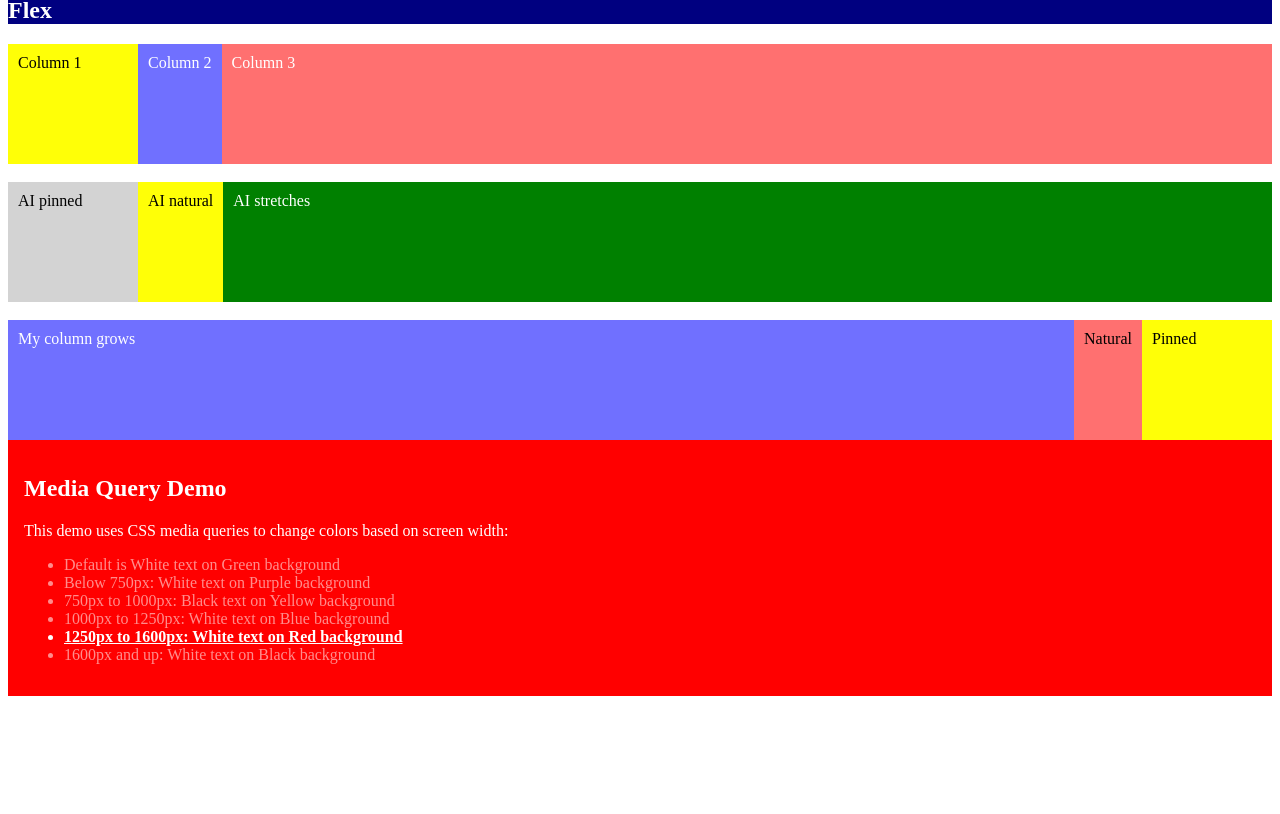
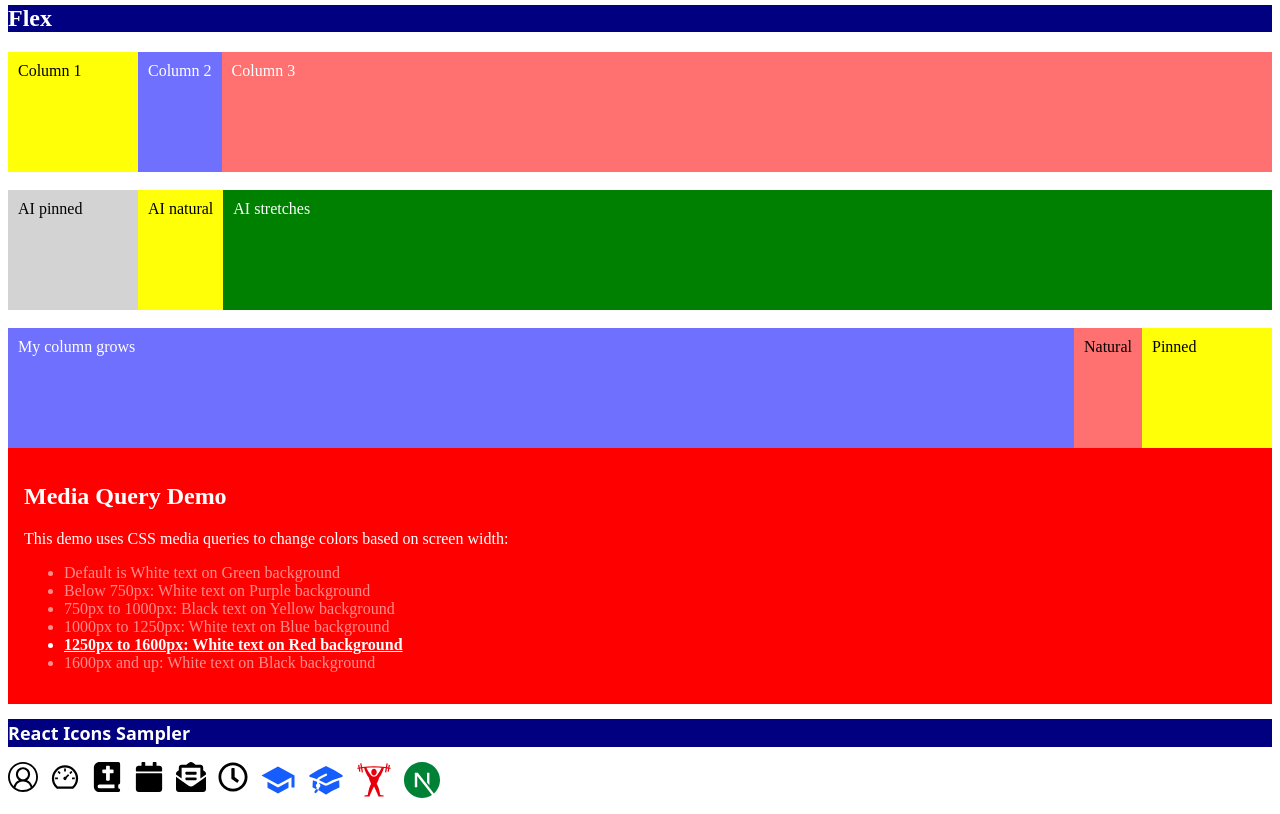
Before and after one commit to sesha-2k3/webdev-client, a Next.js app: page /labs/lab2 in a window 1280 px wide. Shown: the part 8104-8918 px from the top of the page. Before the commit the page ends 8808 px from the top, so only its background shows below. Built offline with nearby package versions, Linux system fonts and the light colour scheme.

Commit message:
deps for 2.2

```diff
--- a/app/labs/lab2/Flex.tsx
+++ b/app/labs/lab2/Flex.tsx
@@ -10,7 +10,6 @@
         </div>
       </div>
       <br />
-      {/* With AI */}
       <div id="wd-ai-flex" className="wd-flex-row-container">
         <div className="wd-bg-color-gray wd-width-110px">AI pinned</div>
         <div className="wd-bg-color-yellow">AI natural</div>
@@ -19,7 +18,6 @@
         </div>
       </div>
       <br />
-      {/* On your own: reversed, the FIRST column grows and the LAST is pinned */}
       <div className="wd-flex-row-container">
         <div className="wd-bg-color-blue wd-fg-color-white wd-flex-grow-1">
           My column grows
--- a/app/labs/lab2/Float.tsx
+++ b/app/labs/lab2/Float.tsx
@@ -3,7 +3,6 @@
 const LOREM =
   "Lorem ipsum, dolor sit amet consectetur adipisicing elit. Eius hic reprehenderit doloremque adipisci iste deserunt. Inventore, hic. Esse nihil unde aut, dignissimos eos consequatur veniam distinctio?";
 
-/* eslint-disable @next/next/no-img-element */
 export default function Float() {
   return (
     <div id="wd-float-divs">
@@ -33,7 +32,6 @@
         <div className="wd-float-done" />
       </div>
 
-      {/* With AI */}
       <div>
         <div id="wd-ai-float" className="wd-float-right wd-dimension-landscape wd-bg-color-green wd-fg-color-white">
           AI float
@@ -42,7 +40,6 @@
         <div className="wd-float-done" />
       </div>
 
-      {/* On your own: first float above is right, so this one floats left */}
       <div>
         <img className="wd-float-left" src="/images/teslabot.jpg" alt="Teslabot" />
         I lift weights four days a week and code the rest of the time. This
--- a/app/labs/lab2/GridLayout.tsx
+++ b/app/labs/lab2/GridLayout.tsx
@@ -21,7 +21,6 @@
           <h3>Side bar</h3>
         </div>
       </div>
-      {/* With AI */}
       <div id="wd-ai-grid" className="wd-grid-row">
         <div className="wd-grid-col-third-page wd-bg-color-red">
           <h3>AI one third</h3>
@@ -30,7 +29,6 @@
           <h3>AI two thirds</h3>
         </div>
       </div>
-      {/* On your own: three equal thirds */}
       <div className="wd-grid-row">
         <div className="wd-grid-col-third-page wd-bg-color-yellow">
           <h3>Code</h3>
--- a/app/labs/lab2/Margins.tsx
+++ b/app/labs/lab2/Margins.tsx
@@ -11,7 +11,6 @@
       <div className="wd-margin-all-around wd-padding-fat wd-border-fat wd-border-yellow wd-border-solid wd-bg-color-blue wd-fg-color-white">
         Margin all around
       </div>
-      {/* On your own */}
       <div className="wd-margin-top-only wd-padding-fat wd-border-fat wd-border-red wd-border-solid wd-bg-color-gray">
         My box: margin top only
       </div>
--- a/app/labs/lab2/MediaQueriesDemo.css
+++ b/app/labs/lab2/MediaQueriesDemo.css
@@ -3,7 +3,6 @@
   color: white;
   padding: 1rem;
 }
-/* Keeps the Lab 2 navy h2 rule from painting a band inside this demo */
 .wd-media-queries-demo h2 {
   background-color: transparent;
   color: inherit;
@@ -19,7 +18,6 @@
   text-decoration: underline;
 }
 
-/* With AI */
 @media (max-width: 749px) {
   .wd-media-queries-demo {
     background-color: purple;
@@ -42,7 +40,6 @@
     background-color: yellow;
     color: black;
   }
-  /* Same specificity as the default highlight — must clear it here */
   .wd-media-queries-demo li.wd-mq-rule-default {
     opacity: 0.55;
     font-weight: normal;
@@ -87,7 +84,6 @@
   }
 }
 
-/* On your own: comes last, so it overrides the 1250px block from 1600px up */
 @media (min-width: 1600px) {
   .wd-media-queries-demo {
     background-color: black;
--- a/app/labs/lab2/MediaQueriesDemo.tsx
+++ b/app/labs/lab2/MediaQueriesDemo.tsx
@@ -11,7 +11,6 @@
         <li className="wd-mq-rule-default">
           Default is White text on Green background
         </li>
-        {/* With AI */}
         <li className="wd-mq-rule-ai">
           Below 750px: White text on Purple background
         </li>
@@ -24,7 +23,6 @@
         <li className="wd-mq-rule-1250">
           1250px to 1600px: White text on Red background
         </li>
-        {/* On your own */}
         <li className="wd-mq-rule-1600">
           1600px and up: White text on Black background
         </li>
--- /dev/null
+++ b/app/labs/lab2/ReactIconsSampler.tsx
@@ -0,0 +1,33 @@
+import "@/app/labs/lab2/tailwind/utilities.css";
+import { FaCalendar, FaEnvelopeOpenText, FaRegClock } from "react-icons/fa";
+import { AiOutlineDashboard } from "react-icons/ai";
+import { FaBookBible } from "react-icons/fa6";
+import { VscAccount } from "react-icons/vsc";
+// With AI: two families not used above
+import { MdSchool } from "react-icons/md";
+import { HiAcademicCap } from "react-icons/hi2";
+// On your own: two more new families (Game Icons, Simple Icons)
+import { GiWeightLiftingUp } from "react-icons/gi";
+import { SiNextdotjs } from "react-icons/si";
+
+export default function ReactIconsSampler() {
+  return (
+    <div id="wd-react-icons-sampler" className="mb-4 font-sans">
+      <h2 className="text-lg font-semibold">React Icons Sampler</h2>
+      <div className="flex gap-3 text-3xl">
+        <VscAccount />
+        <AiOutlineDashboard />
+        <FaBookBible />
+        <FaCalendar />
+        <FaEnvelopeOpenText />
+        <FaRegClock />
+        {/* With AI */}
+        <MdSchool className="text-4xl text-blue-600" />
+        <HiAcademicCap className="text-4xl text-blue-600" />
+        {/* On your own */}
+        <GiWeightLiftingUp className="text-4xl text-red-600" />
+        <SiNextdotjs className="text-4xl text-green-700" />
+      </div>
+    </div>
+  );
+}
--- a/app/labs/lab2/page.tsx
+++ b/app/labs/lab2/page.tsx
@@ -14,6 +14,7 @@
 import GridLayout from "./GridLayout";
 import Flex from "./Flex";
 import MediaQueriesDemo from "./MediaQueriesDemo";
+import ReactIconsSampler from "./ReactIconsSampler";
 
 export default function Lab2() {
   return (
@@ -134,6 +135,7 @@
       <GridLayout />
       <Flex />
       <MediaQueriesDemo />
+      <ReactIconsSampler />
     </div>
   );
 }
--- /dev/null
+++ b/app/labs/lab2/tailwind/utilities.css
@@ -0,0 +1,3 @@
+/* Theme + utilities without Preflight, for the Labs */
+@import "tailwindcss/theme" layer(theme);
+@import "tailwindcss/utilities" layer(utilities);
```
Also changed, not shown: app/labs/lab2/Positions.tsx (+0 -9 lines).
